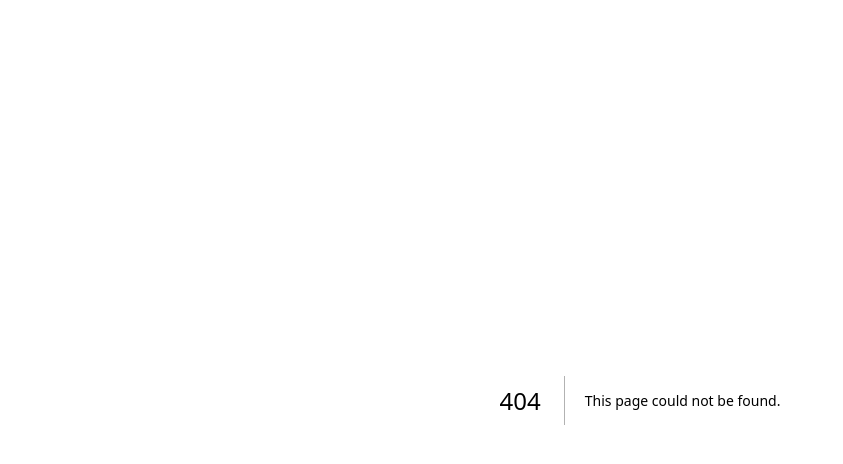
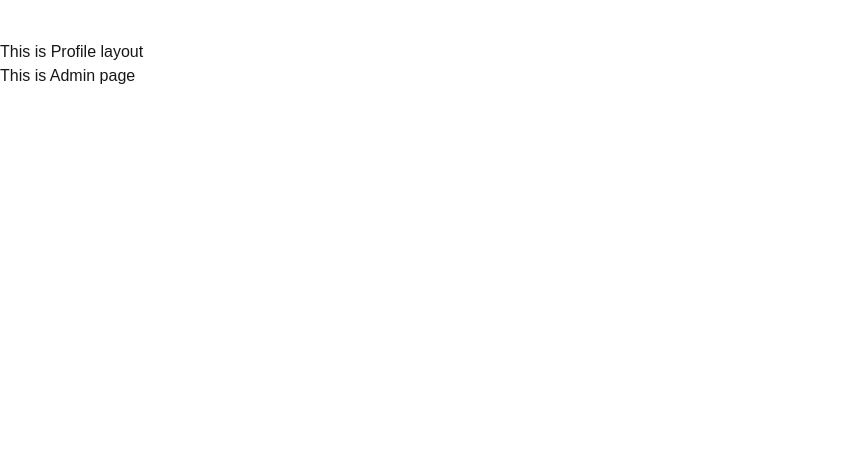
Before and after one commit to sachinsoumya/coding-ninja, a Next.js app: page /profile/admin in a window 1280 px wide. Before the commit this address had no page. Shown: the top 464 px of the page, without its empty margins (0-843 px from the left). Built offline with nearby package versions, Linux system fonts and the light colour scheme.

Commit message:
start next app , installed dependencies , configured page router.

```diff
--- /dev/null
+++ b/src/app/about/page.js
@@ -0,0 +1,10 @@
+const About = ()=>{
+    return (
+        <div>
+            <h1>This is about page</h1>
+        </div>
+
+    )
+}
+
+export default About;
--- a/src/app/layout.js
+++ b/src/app/layout.js
@@ -12,7 +12,7 @@ const geistMono = Geist_Mono({
 });
 
 export const metadata = {
-  title: "Create Next App",
+  title: "Coding Ninja",
   description: "Generated by create next app",
 };
 
@@ -22,7 +22,11 @@ export default function RootLayout({ children }) {
       lang="en"
       className={`${geistSans.variable} ${geistMono.variable} h-full antialiased`}
     >
-      <body className="min-h-full flex flex-col">{children}</body>
+      <body className="min-h-full flex flex-col">
+        <h1 className="text-white text-4xl text-center">This is Header</h1>
+        {children}
+        <h1 className="text-white text-4xl text-center ">This is Footer</h1>
+      </body>
     </html>
   );
 }
--- a/src/app/page.js
+++ b/src/app/page.js
@@ -1,4 +1,5 @@
 import Image from "next/image";
+import Head from "next/head";
 
 export default function Home() {
   return (
--- /dev/null
+++ b/src/app/profile/admin/page.js
@@ -0,0 +1,9 @@
+const Admin = ()=>{
+    return (
+        <div>
+            <h1>This is Admin page</h1>
+        </div>
+    )
+}
+
+export default Admin;
--- /dev/null
+++ b/src/app/profile/layout.js
@@ -0,0 +1,10 @@
+function ProfileLayout ({children}){
+    return (
+        <div>
+            <h1>This is Profile layout</h1>
+            <div>{children}</div>
+        </div>
+    )
+}
+
+export default ProfileLayout;
--- /dev/null
+++ b/src/app/profile/page.js
@@ -0,0 +1,9 @@
+const Profile = ()=>{
+    return (
+        <div>
+            <h1>This is my Profile</h1>
+        </div>
+    )
+}
+
+export default Profile;
--- /dev/null
+++ b/src/app/profile/user/page.js
@@ -0,0 +1,9 @@
+const User = ()=>{
+    return (
+        <div>
+            <h1>This is User Page</h1>
+        </div>
+    )
+}
+
+export default User;
```
